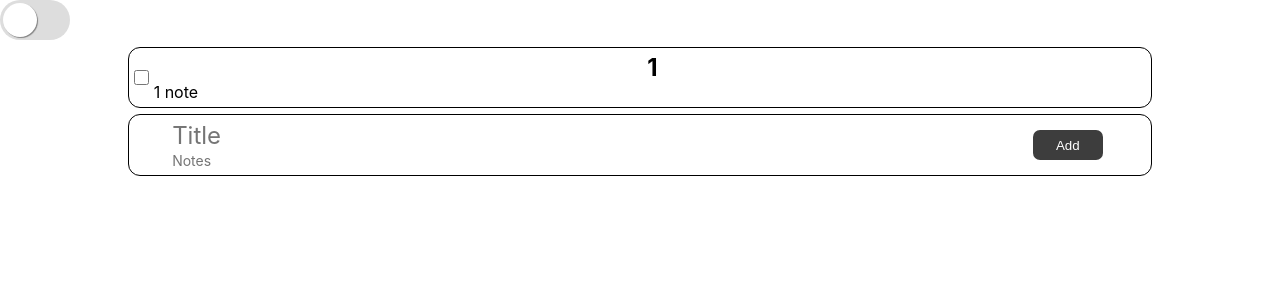
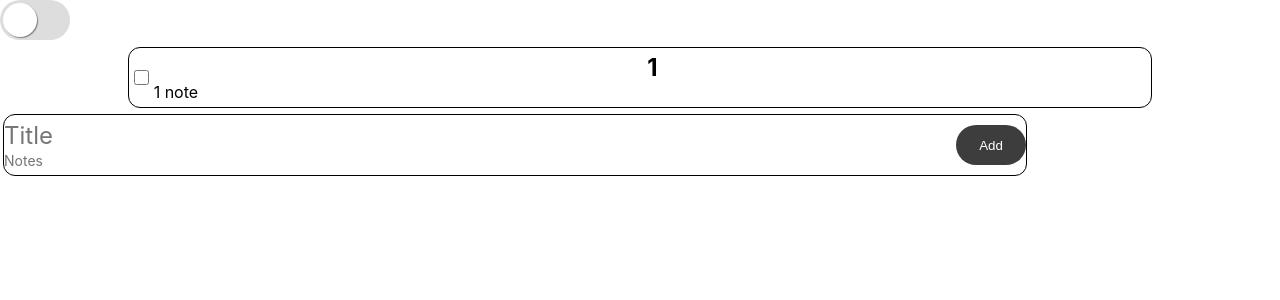
Before and after one commit to Amirka2/todo-list, a React (Create React App) app: page / in a window 1280 px wide. Shown: the top 300 px of the page. Built offline with nearby package versions, Linux system fonts and the light colour scheme.

Commit message:
changed AddTodoItem component

```diff
--- a/src/features/AddTodoItem/ui/AddTodoItem.styles.ts
+++ b/src/features/AddTodoItem/ui/AddTodoItem.styles.ts
@@ -1,6 +1,6 @@
 import styled from 'styled-components';
 import {Input} from "../../../shared/Input";
-import {Column} from "../../../shared/Wrapper";
+import {CardTextWrapper} from "../../../shared/TodoCard";
 
 export const TitleInput = styled(Input)`
   height: 30px;
@@ -19,26 +19,24 @@ export const NoteInput = styled(Input)`
   `}
 `;
 
-export const InputFields = styled(Column)`
+export const InputFields = styled(CardTextWrapper)`
   align-items: flex-start;
-  width: 80%;
 `;
 
 export const Form = styled.form`
   width: 100%;
   display: flex;
   flex-direction: row;
-  justify-content: space-evenly;
+  justify-content: space-between;
   align-items: center;
 `;
 
 export const SubmitButton = styled.button`
   width: 70px;
-  height: 30px;
+  height: 40px;
   outline: none;
   border: none;
-  border-radius: 7px;
-  margin: 0 5px 0 0;
+  border-radius: 40px;
   ${({ theme }) => `
     color: ${theme.buttonColor};
     background-color: ${theme.buttonBackground};
--- a/src/features/AddTodoItem/ui/AddTodoItem.tsx
+++ b/src/features/AddTodoItem/ui/AddTodoItem.tsx
@@ -1,8 +1,7 @@
 import React, {useState} from 'react';
 import {AddTodoItem as AddTodoItemAPI} from "../api/AddTodoItem";
-import {CardTextWrapper, CardWrapper} from "../../../shared/TodoCard";
+import {CardWrapper} from "../../../shared/TodoCard";
 import {TodoItemProps} from "../../../entities/TodoItem/ui/TodoItem";
-import {Column, Row} from "../../../shared/Wrapper";
 import {NoteInput, TitleInput, InputFields, Form, SubmitButton} from "./AddTodoItem.styles";
 
 export interface AddTodoItemProps {
@@ -33,9 +32,7 @@ export const AddTodoItem = (props: AddTodoItemProps) => {
     }
 
     return (
-        <Column>
         <CardWrapper>
-                <CardTextWrapper>
             <Form onSubmit={handleSubmit}>
                 <InputFields>
                     <TitleInput name='title' type='text' value={title} placeholder={'Title'}
@@ -43,10 +40,10 @@ export const AddTodoItem = (props: AddTodoItemProps) => {
                     <NoteInput name='note' type='text' value={note} placeholder={'Notes'}
                                onChange={handleNote}/>
                 </InputFields>
+                <div>
                     <SubmitButton type='submit'>Add</SubmitButton>
+                </div>
             </Form>
-                </CardTextWrapper>
         </CardWrapper>
-        </Column>
     );
 };
```
Lines whose indentation alone changed are shown as unchanged.
